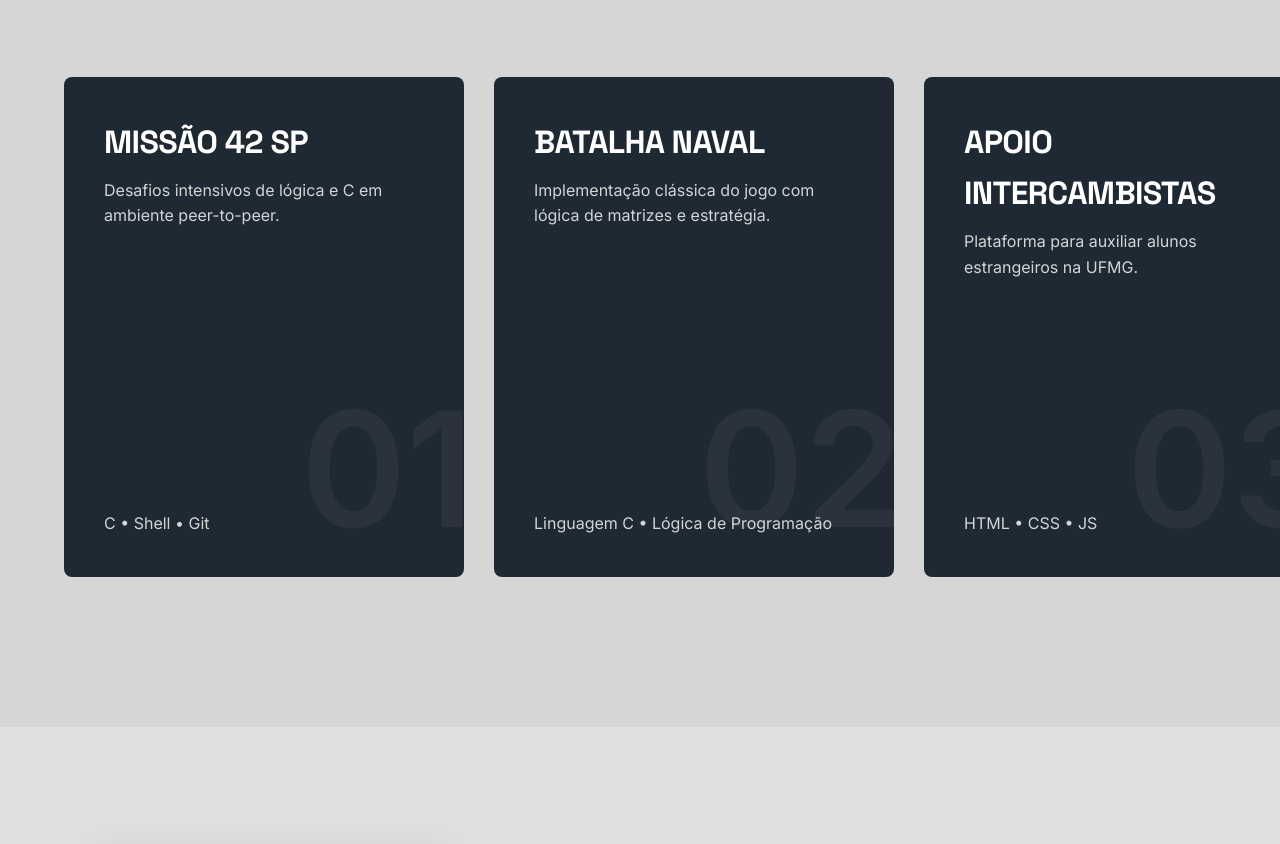
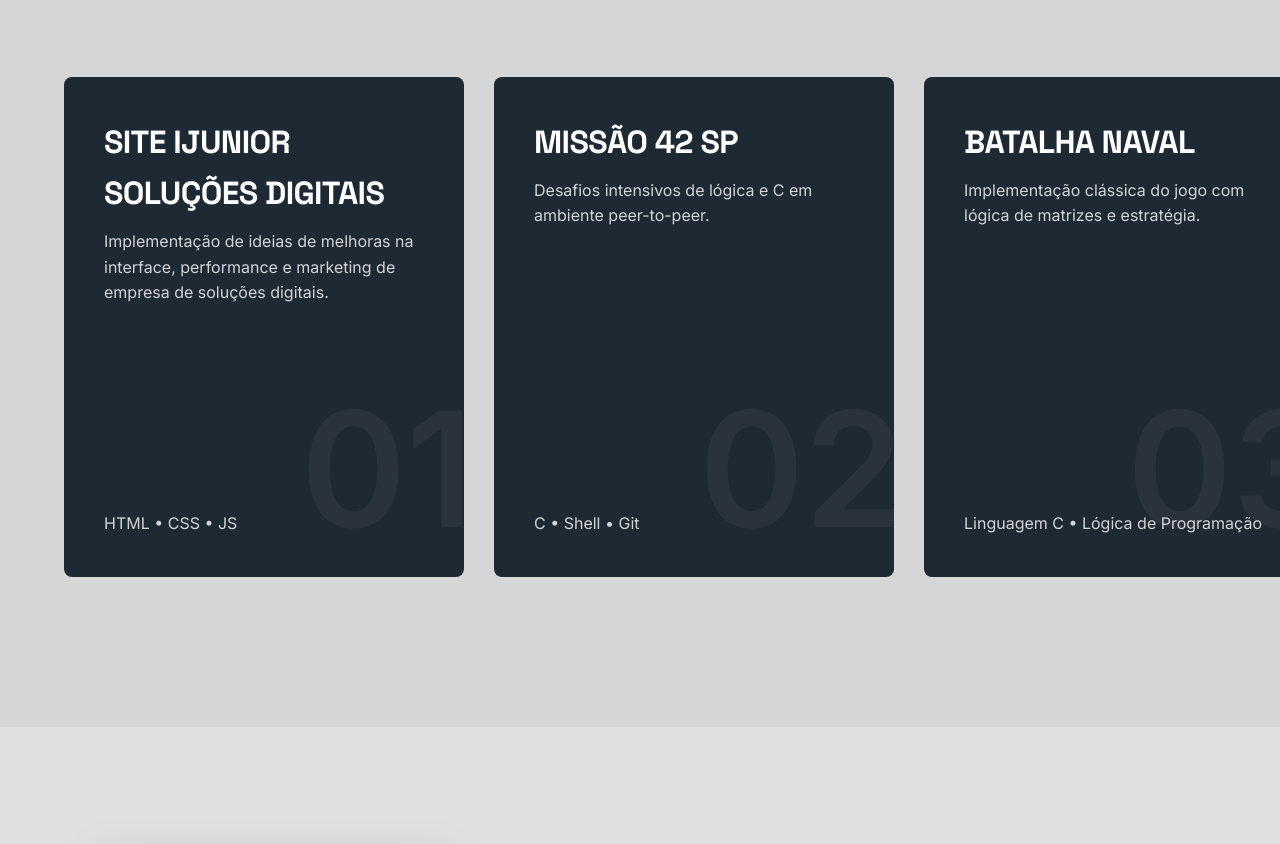
Before and after one commit to limag-henrique/portfolio, a plain HTML site: page index.html in a window 1280 px wide. Shown: the part 2255-3099 px from the top of the page. Drawn offline with Linux system fonts and the light colour scheme.

Commit message:
feat: atualização dos projetos e inclusão site ijunior

```diff
--- a/index.html
+++ b/index.html
@@ -120,13 +120,22 @@
             </div>
             <div class="scroll-container">
 
+            <a href="https://github.com/limag-henrique/site-ijunior" class="project-card" target="_blank">
+                <div>
+                    <h3>Site Ijunior Solu&ccedil;&otilde;es Digitais</h3>
+                    <p style="margin-top: 10px;">Implementa&ccedil;&atilde;o de ideias de melhoras na interface, performance e marketing de empresa de solu&ccedil;&otilde;es digitais.</p>
+                </div>
+                <p>HTML • CSS • JS</p>
+                <span class="project-bg-number">01</span>
+            </a>
+
             <a href="https://github.com/limag-henrique/missao42.git" class="project-card" target="_blank">
                 <div>
                     <h3>Missão 42 SP</h3>
                     <p style="margin-top: 10px;">Desafios intensivos de lógica e C em ambiente peer-to-peer.</p>
                 </div>
                 <p>C • Shell • Git</p>
-                <span class="project-bg-number">01</span>
+                <span class="project-bg-number">02</span>
             </a>
 
             <a href="https://github.com/limag-henrique/batalha-naval.git" class="project-card" target="_blank">
@@ -135,7 +144,7 @@
                     <p style="margin-top: 10px;">Implementação clássica do jogo com lógica de matrizes e estratégia.</p>
                 </div>
                 <p>Linguagem C • Lógica de Programação</p>
-                <span class="project-bg-number">02</span>
+                <span class="project-bg-number">03</span>
             </a>
 
             <a href="https://github.com/limag-henrique/estudantesinternacionais.git" class="project-card" target="_blank">
@@ -144,7 +153,7 @@
                     <p style="margin-top: 10px;">Plataforma para auxiliar alunos estrangeiros na UFMG.</p>
                 </div>
                 <p>HTML • CSS • JS</p>
-                <span class="project-bg-number">03</span>
+                <span class="project-bg-number">04</span>
             </a>
 
             <div class="project-card" style="background-color: var(--accent);">
@@ -153,7 +162,7 @@
                     <p style="margin-top: 10px;">Novos projetos em desenvolvimento na Ijunior.</p>
                 </div>
                 <p>Fullstack</p>
-                <span class="project-bg-number">04</span>
+                <span class="project-bg-number">05</span>
             </div>
 
             </div>
```
